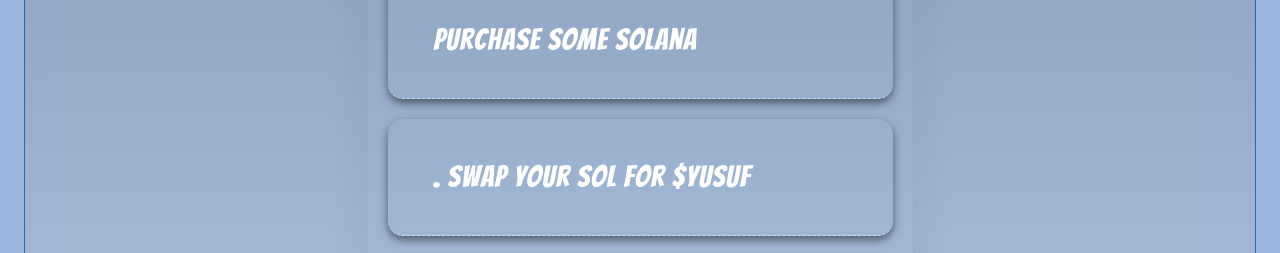
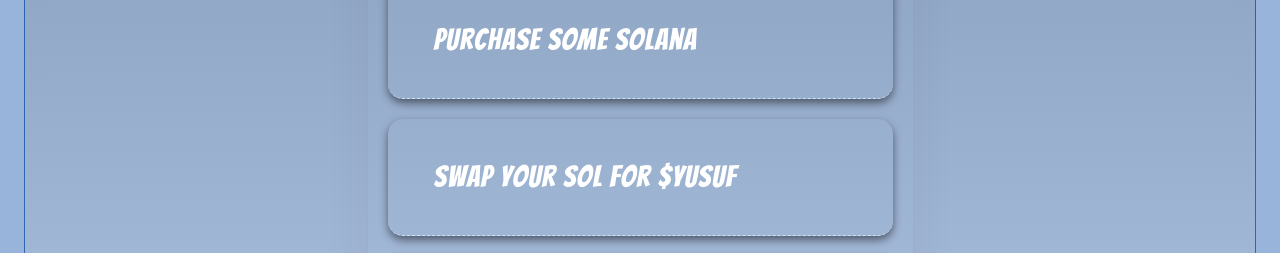
Before and after one commit to Web3ViraLabs/neiro-website, a plain HTML site: page index.html in a window 1280 px wide. Shown: the part 3440-3693 px from the top of the page. Drawn offline with nearby package versions, Linux system fonts and the light colour scheme; a script that the page names is missing; a web font is replaced by a local one.

Commit message:
small update

```diff
--- a/index.html
+++ b/index.html
@@ -658,7 +658,7 @@
                               data-aria-expanded="false"
                               data-aria-controls="faqCollapse-3"
                             >
-                            . Swap Your SOL for $YUSUF
+                            Swap Your SOL for $YUSUF
                             </h5>
                           </div>
                         </div>
```
